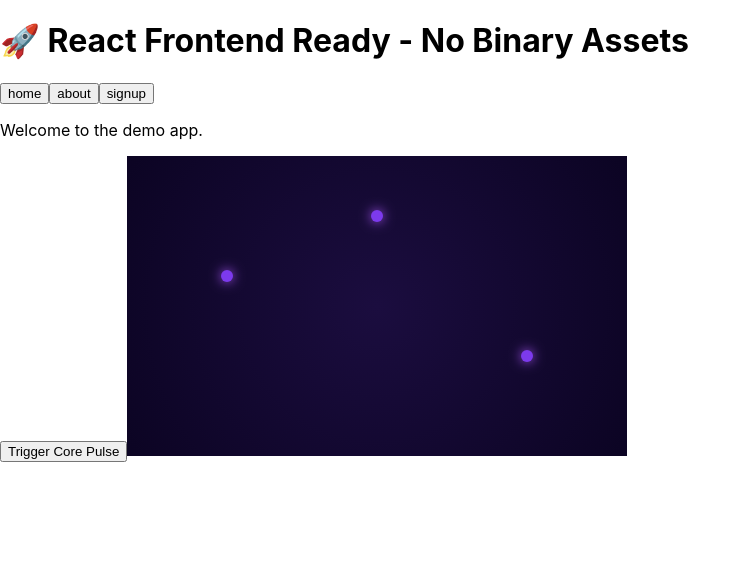
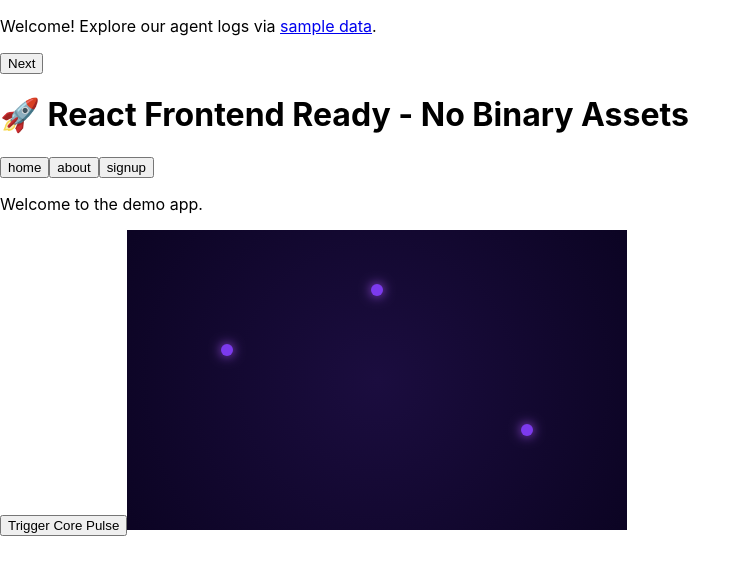
Before and after one commit to Csp-Ai/Super-Intelligence, a React (Create React App) app in the folder frontend/: page / in a window 1280 px wide. Shown: the top 574 px of the page, without its empty margins (0-751 px from the left). Built offline with nearby package versions, Linux system fonts and the light colour scheme.

Commit message:
feat(frontend): add onboarding overlay

```diff
--- a/frontend/src/App.css
+++ b/frontend/src/App.css
@@ -37,3 +37,26 @@ p {
 .section-container {
   margin-top: 1rem;
 }
+
+.overlay-backdrop {
+  position: fixed;
+  inset: 0;
+  background: rgba(0, 0, 0, 0.6);
+  display: flex;
+  align-items: flex-end;
+  justify-content: center;
+  z-index: 50;
+}
+
+.overlay-panel {
+  background: #ffffff;
+  color: #000000;
+  padding: 1.5rem;
+  width: 100%;
+  max-width: 320px;
+  border-radius: 8px 8px 0 0;
+}
+
+.overlay-panel a {
+  color: #2563eb;
+}
--- a/frontend/src/App.js
+++ b/frontend/src/App.js
@@ -1,7 +1,8 @@
-import { useRef, useState } from "react";
+import { useRef, useState, useEffect } from "react";
 import { motion, AnimatePresence, useReducedMotion } from "framer-motion";
 import { signInWithGoogle } from "./auth";
 import CanvasNetwork from "./components/CanvasNetwork";
+import OnboardingOverlay from "./components/OnboardingOverlay";
 
 const sections = {
   home: <p>Welcome to the demo app.</p>,
@@ -16,6 +17,7 @@ const sections = {
 function App() {
   const canvasRef = useRef(null);
   const [activeSection, setActiveSection] = useState("home");
+  const [showOverlay, setShowOverlay] = useState(false);
   const reduceMotion = useReducedMotion();
 
   const agents = [
@@ -23,6 +25,18 @@ function App() {
     { id: "mentor", x: 250, y: 60 },
     { id: "opportunity", x: 400, y: 200 }
   ];
+
+  useEffect(() => {
+    const completed = localStorage.getItem('demoOverlayComplete');
+    if (!completed) {
+      setShowOverlay(true);
+    }
+  }, []);
+
+  const handleOverlayDone = () => {
+    localStorage.setItem('demoOverlayComplete', '1');
+    setShowOverlay(false);
+  };
 
   const triggerPulse = id => {
     canvasRef.current?.updateActivity(id);
@@ -36,6 +50,7 @@ function App() {
 
   return (
     <div className="App">
+      {showOverlay && <OnboardingOverlay onComplete={handleOverlayDone} />}
       <h1>🚀 React Frontend Ready - No Binary Assets</h1>
 
       <nav className="space-x-2 mb-4">
--- /dev/null
+++ b/frontend/src/components/OnboardingOverlay.js
@@ -0,0 +1,56 @@
+import { useState } from 'react';
+import { motion, AnimatePresence } from 'framer-motion';
+
+export default function OnboardingOverlay({ onComplete }) {
+  const [step, setStep] = useState(0);
+
+  const steps = [
+    (
+      <div>
+        <p className="mb-2">
+          Welcome! Explore our agent logs via{' '}
+          <a href="/sample-data.json" target="_blank" rel="noopener noreferrer" className="underline text-blue-600">sample data</a>.
+        </p>
+      </div>
+    ),
+    (
+      <div>
+        <p className="mb-2">
+          Learn more about this project in the{' '}
+          <a href="/README.md" target="_blank" rel="noopener noreferrer" className="underline text-blue-600">README</a>.
+        </p>
+      </div>
+    )
+  ];
+
+  const next = () => {
+    if (step < steps.length - 1) {
+      setStep(step + 1);
+    } else {
+      onComplete();
+    }
+  };
+
+  return (
+    <AnimatePresence>
+      <motion.div
+        initial={{ opacity: 0 }}
+        animate={{ opacity: 1 }}
+        exit={{ opacity: 0 }}
+        className="overlay-backdrop"
+      >
+        <motion.div
+          initial={{ y: '100%' }}
+          animate={{ y: 0 }}
+          exit={{ y: '100%' }}
+          className="overlay-panel"
+        >
+          {steps[step]}
+          <button onClick={next} className="border px-3 py-1 rounded mt-4">
+            {step < steps.length - 1 ? 'Next' : 'Done'}
+          </button>
+        </motion.div>
+      </motion.div>
+    </AnimatePresence>
+  );
+}
```
Also changed, not shown: 2 other files (tests, documents, lock files or other folders).
